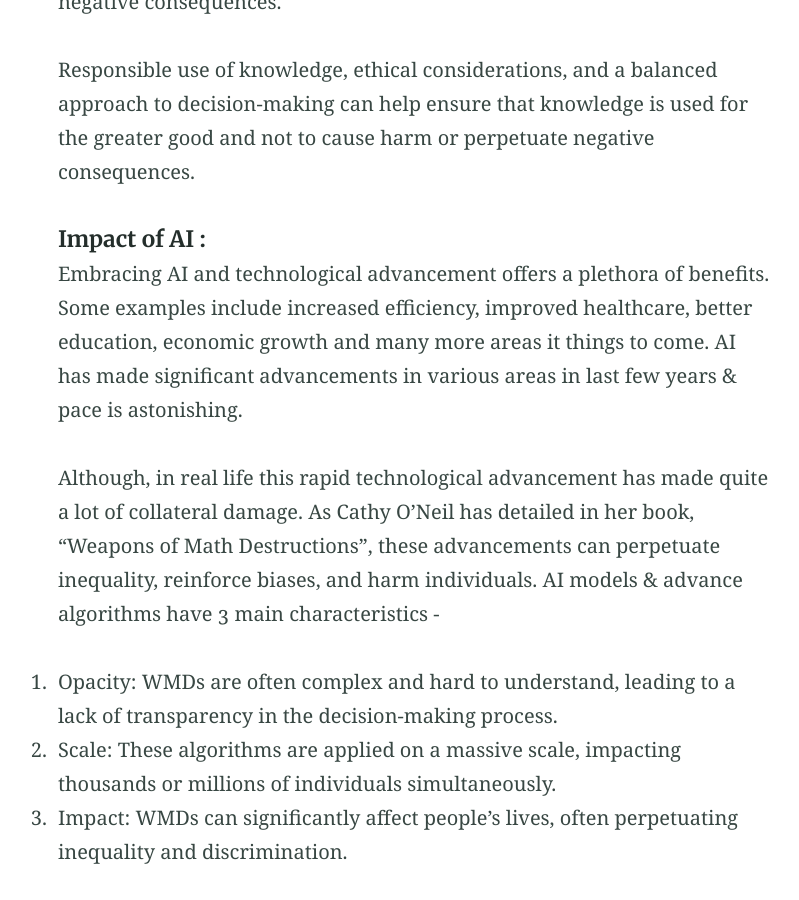
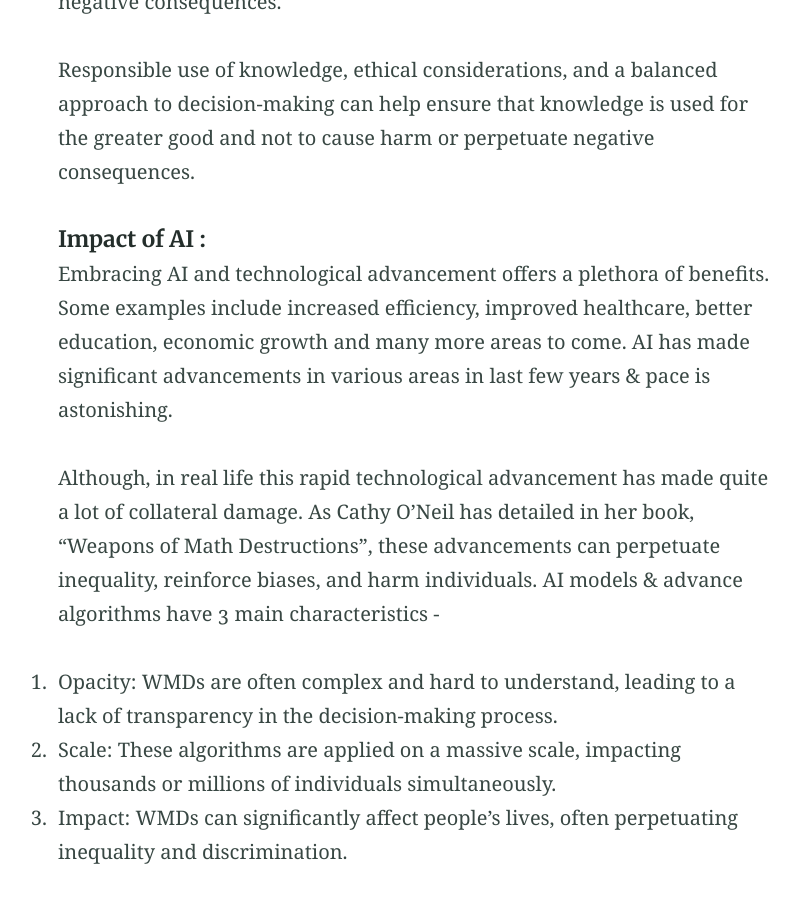
Before and after one commit to aaa-blog/aaa-blog.github.io, a Jekyll site: the page built from _posts/2023-07-27-striking-the-right-balance.md, in a window 1280 px wide and 900 px high, scrolled down 837 px. Shown: the whole window, without its empty margins (225-1024 px from the left). Built offline with Jekyll 4.4.1, drawn with Linux system fonts in a browser that asks for light colours; some of the changed text lies outside the part shown.

Commit message:
Proof read blog 2

```diff
--- a/_posts/2023-07-27-striking-the-right-balance.md
+++ b/_posts/2023-07-27-striking-the-right-balance.md
@@ -18,7 +18,7 @@
 
 ##### Impact of AI :
 
-Embracing AI and technological advancement offers a plethora of benefits. Some examples include increased efficiency, improved healthcare, better education, economic growth and many more areas it things to come. AI has made significant advancements in various areas in last few years & pace is astonishing.
+Embracing AI and technological advancement offers a plethora of benefits. Some examples include increased efficiency, improved healthcare, better education, economic growth and many more areas to come. AI has made significant advancements in various areas in last few years & pace is astonishing.
 
 Although, in real life this rapid technological advancement has made quite a lot of collateral damage. As Cathy O'Neil has detailed in her book, "Weapons of Math Destructions", these advancements can perpetuate inequality, reinforce biases, and harm individuals. AI models & advance algorithms have 3 main characteristics -
 
@@ -28,7 +28,7 @@
 
 3. Impact: WMDs can significantly affect people's lives, often perpetuating inequality and discrimination.
 
-I will deep dive into some of the real-life examples in future. IT is a call to action for responsible and ethical use of mathematical models.
+I will deep dive into some of the real-life examples in future. These examples are call to action for responsible and ethical use of mathematical models.
 
 ##### Oppenheimer - Nuclear & AI parallel
 
```
